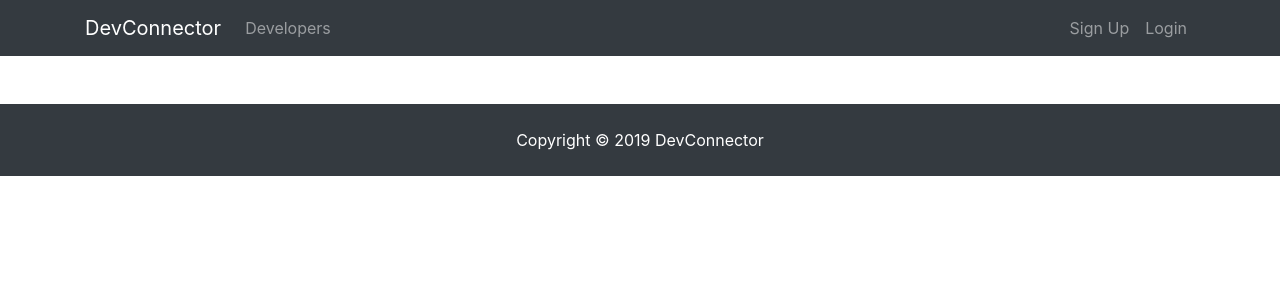
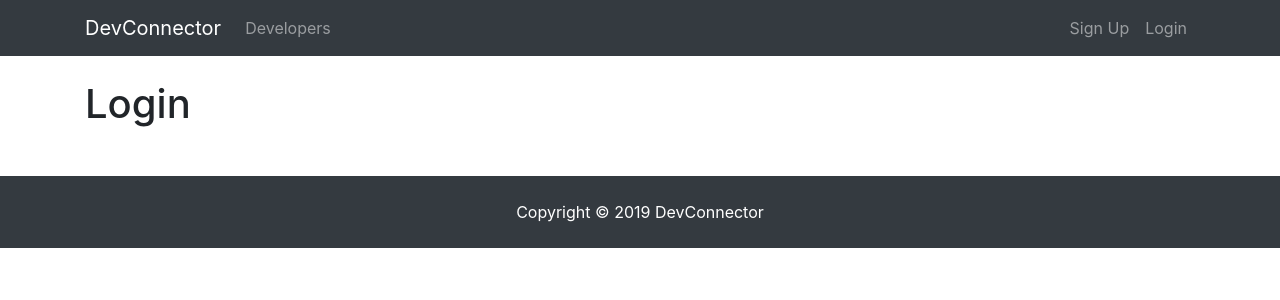
Before and after one commit to ankurnarkhede/devconnector-MERN, a React (Create React App) app in the folder client/: page /login in a window 1280 px wide. Shown: the top 300 px of the page. Built offline with nearby package versions, Linux system fonts and the light colour scheme; the HTML template or start-up script is replaced by a standard one.

Commit message:
33] react router setup- basic routing

```diff
--- a/client/src/App.js
+++ b/client/src/App.js
@@ -1,11 +1,13 @@
 import React, { Component } from 'react'
 import { BrowserRouter as Router, Route } from 'react-router-dom'
+
+import './App.css'
 
 import Navbar from './components/layout/Navbar'
 import Footer from './components/layout/Footer'
 import Landing from './components/layout/Landing'
-
-import './App.css'
+import Register from './components/auth/Register'
+import Login from './components/auth/Login'
 
 class App extends Component {
   render () {
@@ -14,6 +16,10 @@
         <div className="App">
           <Navbar/>
           <Route exact path="/" component={Landing}/>
+          <div className="container">
+            <Route exact path="/register" component={Register}/>
+            <Route exact path="/login" component={Login}/>
+          </div>
           <Footer/>
         </div>
       </Router>
--- /dev/null
+++ b/client/src/components/auth/Login.js
@@ -0,0 +1,17 @@
+/**
+ * Created by ankur at 14/1/19 11:25 PM.
+ */
+
+import React, { Component } from 'react'
+
+class Login extends Component {
+  render () {
+    return (
+      <div>
+        <h1>Login</h1>
+      </div>
+    )
+  }
+}
+
+export default Login
--- /dev/null
+++ b/client/src/components/auth/Register.js
@@ -0,0 +1,17 @@
+/**
+ * Created by ankur at 14/1/19 11:25 PM.
+ */
+
+import React, { Component } from 'react'
+
+class Register extends Component {
+  render () {
+    return (
+      <div>
+        <h1>Register</h1>
+      </div>
+    )
+  }
+}
+
+export default Register
--- a/client/src/components/layout/Landing.js
+++ b/client/src/components/layout/Landing.js
@@ -3,6 +3,7 @@
  */
 
 import React, { Component } from 'react'
+import { Link } from 'react-router-dom'
 
 class Landing extends Component {
   render () {
@@ -17,8 +18,8 @@
                 <p className="lead"> Create a developer profile/portfolio, share posts and get help from other
                   developers</p>
                 <hr/>
-                <a href="register.html" className="btn btn-lg btn-info mr-2">Sign Up</a>
-                <a href="login.html" className="btn btn-lg btn-light">Login</a>
+                <Link to="/register" className="btn btn-lg btn-info mr-2">Sign Up</Link>
+                <Link to="/login" className="btn btn-lg btn-light">Login</Link>
               </div>
             </div>
           </div>
--- a/client/src/components/layout/Navbar.js
+++ b/client/src/components/layout/Navbar.js
@@ -3,13 +3,14 @@
  */
 
 import React, { Component } from 'react'
+import { Link } from 'react-router-dom'
 
 class Navbar extends Component {
   render () {
     return (
       <nav className="navbar navbar-expand-sm navbar-dark bg-dark mb-4">
         <div className="container">
-          <a className="navbar-brand" href="landing.html">DevConnector</a>
+          <Link className="navbar-brand" to="/">DevConnector</Link>
           <button className="navbar-toggler" type="button" data-toggle="collapse" data-target="#mobile-nav">
             <span className="navbar-toggler-icon"></span>
           </button>
@@ -17,17 +18,17 @@
           <div className="collapse navbar-collapse" id="mobile-nav">
             <ul className="navbar-nav mr-auto">
               <li className="nav-item">
-                <a className="nav-link" href="profiles.html"> Developers
-                </a>
+                <Link className="nav-link" to="/profiles"> Developers
+                </Link>
               </li>
             </ul>
 
             <ul className="navbar-nav ml-auto">
               <li className="nav-item">
-                <a className="nav-link" href="register.html">Sign Up</a>
+                <Link className="nav-link" to="/register">Sign Up</Link>
               </li>
               <li className="nav-item">
-                <a className="nav-link" href="login.html">Login</a>
+                <Link className="nav-link" to="/login">Login</Link>
               </li>
             </ul>
           </div>
```
